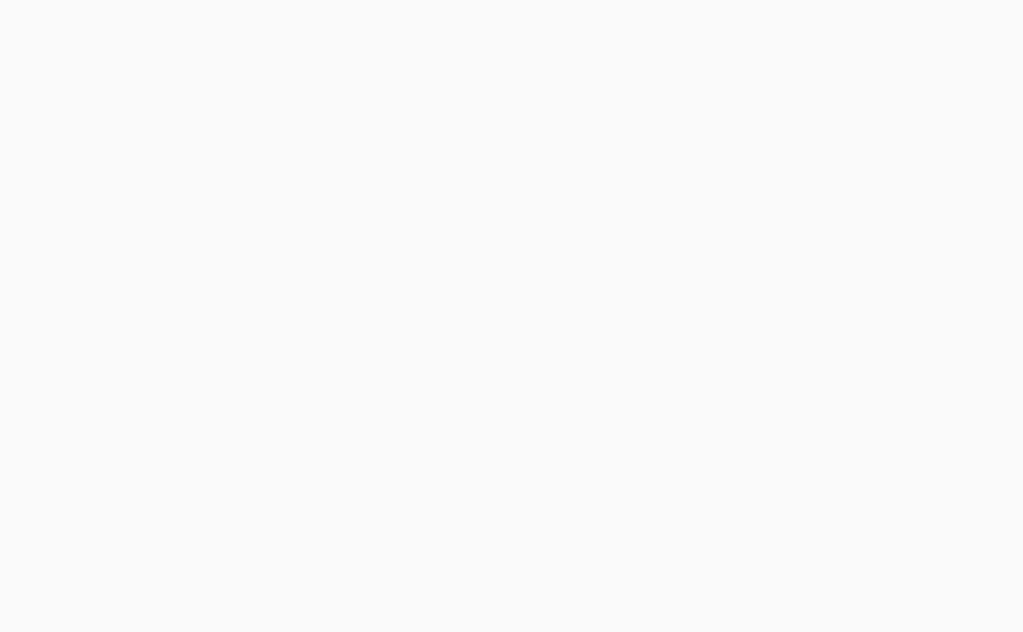
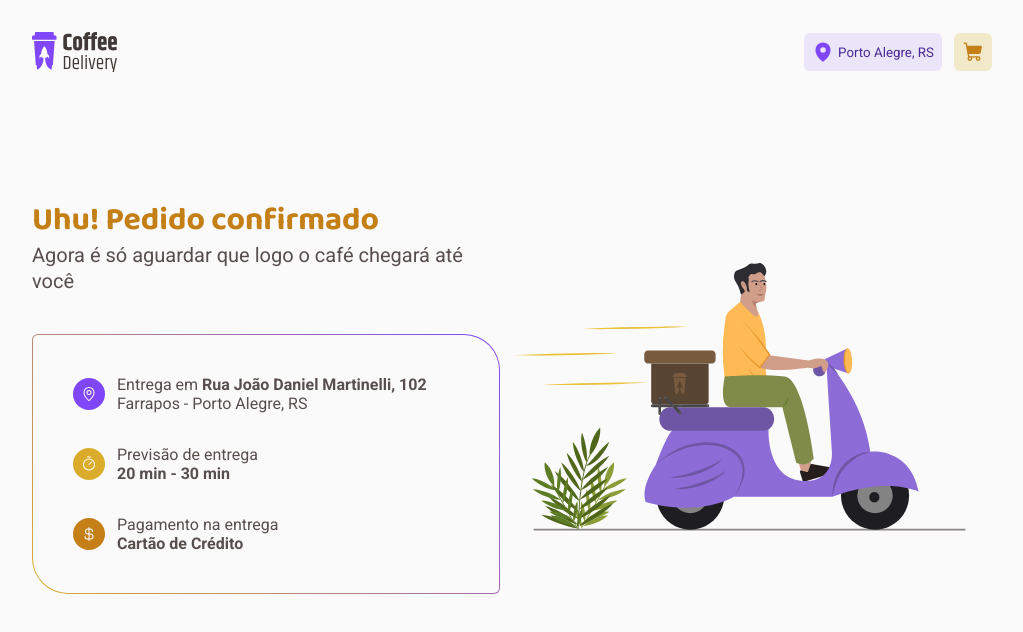
Before and after one commit to mrgalopes/coffee-delivery-react, a React (Vite) app: page /success in a window 1280 px wide. Before the commit this address had no page. Shown: the top 632 px of the page, without its empty margins (128-1151 px from the left). Built offline with nearby package versions, Linux system fonts and the light colour scheme.

Commit message:
feat: create markup and styles for success page

```diff
--- a/src/Router.tsx
+++ b/src/Router.tsx
@@ -2,6 +2,7 @@ import { BrowserRouter, Route, Routes } from "react-router-dom";
 import { DefaultLayout } from "./layouts/DefaultLayout";
 import { Home } from "./pages/Home";
 import { Checkout } from "./pages/Checkout";
+import { Success } from "./pages/Success";
 
 export function Router() {
   return (
@@ -10,6 +11,7 @@ export function Router() {
         <Route path="/" element={<DefaultLayout />}>
           <Route path="/" element={<Home />} />
           <Route path="/checkout" element={<Checkout />} />
+          <Route path="/success" element={<Success />} />
         </Route>
       </Routes>
     </BrowserRouter>
--- /dev/null
+++ b/src/components/Icon/index.tsx
@@ -0,0 +1,18 @@
+import styled from "styled-components";
+import { defaultTheme } from "../../styles/themes/defaultTheme";
+
+interface IconProps {
+  $variant: keyof typeof defaultTheme;
+}
+
+export const Icon = styled.span<IconProps>`
+  display: flex;
+  align-items: center;
+  justify-content: center;
+  border-radius: 50%;
+  height: 2rem;
+  width: 2rem;
+
+  background-color: ${(props) => props.theme[props.$variant]};
+  color: white;
+`;
--- a/src/pages/Home/index.tsx
+++ b/src/pages/Home/index.tsx
@@ -2,13 +2,13 @@ import {
   HeroSection,
   HeroText,
   HomeContainer,
-  Icon,
   OurCoffeesSection,
   ProductDescription,
 } from "./styles";
 import HeroImg from "../../assets/Hero.png";
 import { Coffee, Package, ShoppingCart, Timer } from "@phosphor-icons/react";
 import { CoffeeCard } from "./CoffeeCard";
+import { Icon } from "../../components/Icon";
 
 export function Home() {
   return (
--- a/src/pages/Home/styles.ts
+++ b/src/pages/Home/styles.ts
@@ -1,5 +1,4 @@
 import styled from "styled-components";
-import { defaultTheme } from "../../styles/themes/defaultTheme";
 
 export const HomeContainer = styled.main`
   padding: 6rem 10rem;
@@ -43,22 +42,6 @@ export const ProductDescription = styled.div`
   }
 `
 
-interface IconProps {
-  $variant: keyof typeof defaultTheme;
-}
-
-export const Icon = styled.span<IconProps>`
-  display: flex;
-  align-items: center;
-  justify-content: center;
-  border-radius: 50%;
-  height: 2rem;
-  width: 2rem;
-
-  background-color: ${props => props.theme[props.$variant]};
-  color: white;
-`
-
 export const OurCoffeesSection = styled.section`
   margin-top: 2rem;
   h2 {
--- /dev/null
+++ b/src/pages/Success/index.tsx
@@ -0,0 +1,59 @@
+import {
+  ColoredBox,
+  DescriptionLine,
+  Subtitle,
+  SuccessContainer,
+  Title,
+} from "./styles";
+import SuccessImg from "../../assets/Illustration.svg";
+import { CurrencyDollar, MapPin, Timer } from "@phosphor-icons/react";
+import { Icon } from "../../components/Icon";
+
+export function Success() {
+  return (
+    <SuccessContainer>
+      <div>
+        <Title>Uhu! Pedido confirmado</Title>
+        <Subtitle>
+          Agora é só aguardar que logo o café chegará até você
+        </Subtitle>
+        <ColoredBox>
+          <DescriptionLine>
+            <Icon $variant="purple">
+              <MapPin />
+            </Icon>
+            <div>
+              <p>
+                Entrega em <span>Rua João Daniel Martinelli, 102</span>
+              </p>
+              <p>Farrapos - Porto Alegre, RS</p>
+            </div>
+          </DescriptionLine>
+          <DescriptionLine>
+            <Icon $variant="yellow">
+              <Timer />
+            </Icon>
+            <div>
+              <p>Previsão de entrega</p>
+              <p>
+                <span>20 min - 30 min</span>
+              </p>
+            </div>
+          </DescriptionLine>
+          <DescriptionLine>
+            <Icon $variant="yellow-dark">
+              <CurrencyDollar />
+            </Icon>
+            <div>
+              <p>Pagamento na entrega</p>
+              <p>
+                <span>Cartão de Crédito</span>
+              </p>
+            </div>
+          </DescriptionLine>
+        </ColoredBox>
+      </div>
+      <img src={SuccessImg} alt="homem em uma moto levando o pedido" />
+    </SuccessContainer>
+  );
+}
--- /dev/null
+++ b/src/pages/Success/styles.ts
@@ -0,0 +1,48 @@
+import styled from "styled-components";
+
+export const SuccessContainer = styled.main`
+  padding: 6rem 10rem;
+  display: flex;
+  justify-content: space-between;
+`
+
+export const Title = styled.h1`
+  font-family: "Baloo 2", sans-serif;
+  font-size: 2rem;
+  font-weight: bold;
+  line-height: 1.3;
+  color: ${props => props.theme["yellow-dark"]};
+`
+
+export const Subtitle = styled.h2`
+  font-size: 1.25rem;
+  font-weight: 500;
+  line-height: 1.3;
+
+  margin-bottom: 2.5rem;
+`
+
+export const ColoredBox = styled.div`
+  padding: 2.5rem;
+  display: flex;
+  flex-direction: column;
+  gap: 2rem;
+
+  background: linear-gradient(${props => props.theme.background}, ${props => props.theme.background}) padding-box,
+    linear-gradient(45deg, ${props => props.theme.yellow}, ${props => props.theme.purple}) border-box;
+  border: 1px solid transparent;
+  border-top-left-radius: 6px;
+  border-bottom-right-radius: 6px;
+  border-top-right-radius: 36px;
+  border-bottom-left-radius: 36px;
+`
+
+export const DescriptionLine = styled.div`
+  display: flex;
+  gap: 0.75rem;
+  align-items: center;
+
+  span {
+    font-weight: bold;
+  }
+`
```
Also changed, not shown: src/assets/Illustration.svg (added).
